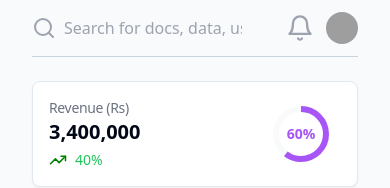
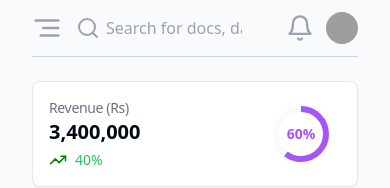
Before and after one commit to talhasheikh041/elekTra-client, a React (Vite) app: page /admin/dashboard in a window 390 px wide. Shown: the top 188 px of the page. Built offline with nearby package versions, Linux system fonts and the light colour scheme; grey boxes are pictures that could not be loaded.

Commit message:
Added sidebar open/close on mobile

```diff
--- a/src/features/components/layout/Root-Layout.tsx
+++ b/src/features/components/layout/Root-Layout.tsx
@@ -1,18 +1,27 @@
 import BounceLoader from "@/features/components/shared/Bounce-Loader"
 import Sidebar from "@/features/components/shared/Sidebar"
-import { Suspense } from "react"
+import { Suspense, useState } from "react"
 import { Outlet } from "react-router-dom"
 
+export type OutletContextType = [
+   isSideBarActive: boolean,
+   setIsSidebarActive: React.Dispatch<React.SetStateAction<boolean>>,
+]
+
 const RootLayout = () => {
+   const [isSideBarActive, setIsSideBarActive] = useState(false)
+
    return (
       <div className="flex">
-         <aside className="custom-scroll absolute left-0 top-0 max-h-screen min-w-72 -translate-x-full overflow-hidden transition-all duration-300 hover:overflow-y-auto sm:static sm:translate-x-0">
-            <Sidebar />
+         <aside>
+            <Sidebar isSideBarActive={isSideBarActive} setIsSidebarActive={setIsSideBarActive} />
          </aside>
          <main className="min-h-screen flex-auto bg-gray-50">
             <Suspense fallback={<BounceLoader />}>
                <div className="container">
-                  <Outlet />
+                  <Outlet
+                     context={[isSideBarActive, setIsSideBarActive] satisfies OutletContextType}
+                  />
                </div>
             </Suspense>
          </main>
--- a/src/features/components/shared/Sidebar.tsx
+++ b/src/features/components/shared/Sidebar.tsx
@@ -9,18 +9,35 @@ import {
    ShoppingBag,
    Timer,
    Users,
+   X,
 } from "lucide-react"
 import { NavLink } from "react-router-dom"
 import logo from "@/assets/logo.svg"
+import { Button } from "@/features/components/ui/button"
 
-const Sidebar = () => {
+const Sidebar = ({
+   isSideBarActive,
+   setIsSidebarActive,
+}: {
+   isSideBarActive: boolean
+   setIsSidebarActive: React.Dispatch<React.SetStateAction<boolean>>
+}) => {
    return (
-      <div className="flex min-w-64 flex-col bg-white p-4">
+      <div
+         className={`custom-scroll absolute left-0 top-0 z-50 flex max-h-screen  min-w-72 flex-col overflow-hidden bg-white p-4 transition-all duration-300 hover:overflow-y-auto sm:static sm:translate-x-0 ${isSideBarActive ? "translate-x-0" : "-translate-x-full"}`}
+      >
          <div className="flex items-center gap-2">
             <img className="size-10" src={logo} />
             <p className="text-3xl font-bold">
                Elek<span className="text-orange-700">Tra</span>.
             </p>
+            <Button
+               onClick={() => setIsSidebarActive(!isSideBarActive)}
+               variant="outline"
+               className="ms-auto h-auto px-1 py-1 sm:hidden"
+            >
+               <X />
+            </Button>
          </div>
          <div className="mt-6">
             <p className="text-sm uppercase tracking-[3px] text-gray-500">Dashboard</p>
--- a/src/pages/Dashboard.tsx
+++ b/src/pages/Dashboard.tsx
@@ -1,20 +1,34 @@
+import { OutletContextType } from "@/features/components/layout/Root-Layout"
 import Mytooltip from "@/features/components/shared/My-tooltip"
 import RadialProgress from "@/features/components/shared/Radial-Progress"
 import { Avatar, AvatarFallback, AvatarImage } from "@/features/components/ui/avatar"
+import { Button } from "@/features/components/ui/button"
 import { Card } from "@/features/components/ui/card"
 import { Input } from "@/features/components/ui/input"
 
-import { Bell, Search, TrendingUp } from "lucide-react"
+import { AlignRight, Bell, Search, TrendingUp } from "lucide-react"
+import { useOutletContext } from "react-router-dom"
 
 const Dashboard = () => {
+   const [isSideBarActive, setIsSideBarActive] = useOutletContext<OutletContextType>()
    return (
       <div className="py-2">
          <section className="relative flex items-center gap-3 border-b border-b-slate-300 pb-2">
+            <Button
+               onClick={() => setIsSideBarActive(!isSideBarActive)}
+               className="h-0 p-0"
+               variant="ghost"
+            >
+               <AlignRight
+                  size="30px"
+                  className="text-gray-400 hover:scale-110 hover:text-black sm:hidden"
+               />
+            </Button>
             <Input
                className="border-0 bg-transparent px-8 text-base placeholder:text-gray-400 focus-visible:ring-0 focus-visible:ring-offset-0"
                placeholder="Search for docs, data, users"
             />
-            <Search className="absolute top-2 text-gray-400" />
+            <Search className="absolute left-11 text-gray-400  sm:left-0 sm:top-2 " />
 
             <Mytooltip title="Notifications">
                <Bell size="28px" className="cursor-pointer text-gray-400 hover:text-black" />
@@ -29,7 +43,7 @@ const Dashboard = () => {
          </section>
 
          <section className="mt-6">
-            <div className="grid grid-cols-1 gap-4 sm:grid-cols-1 md:grid-cols-2 lg:grid-cols-3 xl:grid-cols-4">
+            <div className="grid grid-cols-1 gap-4 md:grid-cols-2 xl:grid-cols-4">
                <Card className="flex items-center justify-between px-4 py-3">
                   <div className="flex flex-col">
                      <p className="text-sm tracking-tight text-gray-500">Revenue (Rs)</p>
@@ -47,7 +61,7 @@ const Dashboard = () => {
                   </div>
                </Card>
 
-               <Card className="flex items-center justify-between px-4 py-3">
+               <Card className=" flex items-center justify-between px-4 py-3">
                   <div className="flex flex-col">
                      <p className="text-sm tracking-tight text-gray-500">Users</p>
                      <p className="text-xl font-bold">$34000</p>
```
